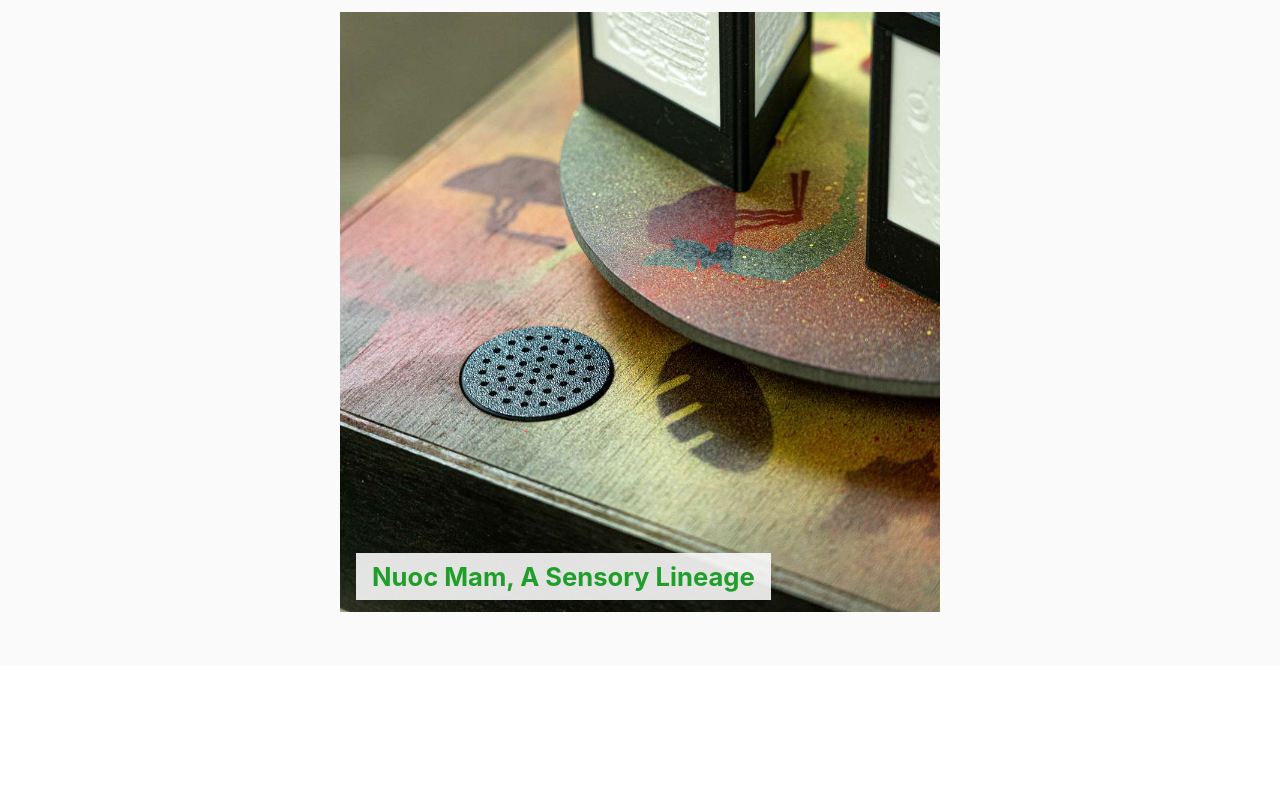
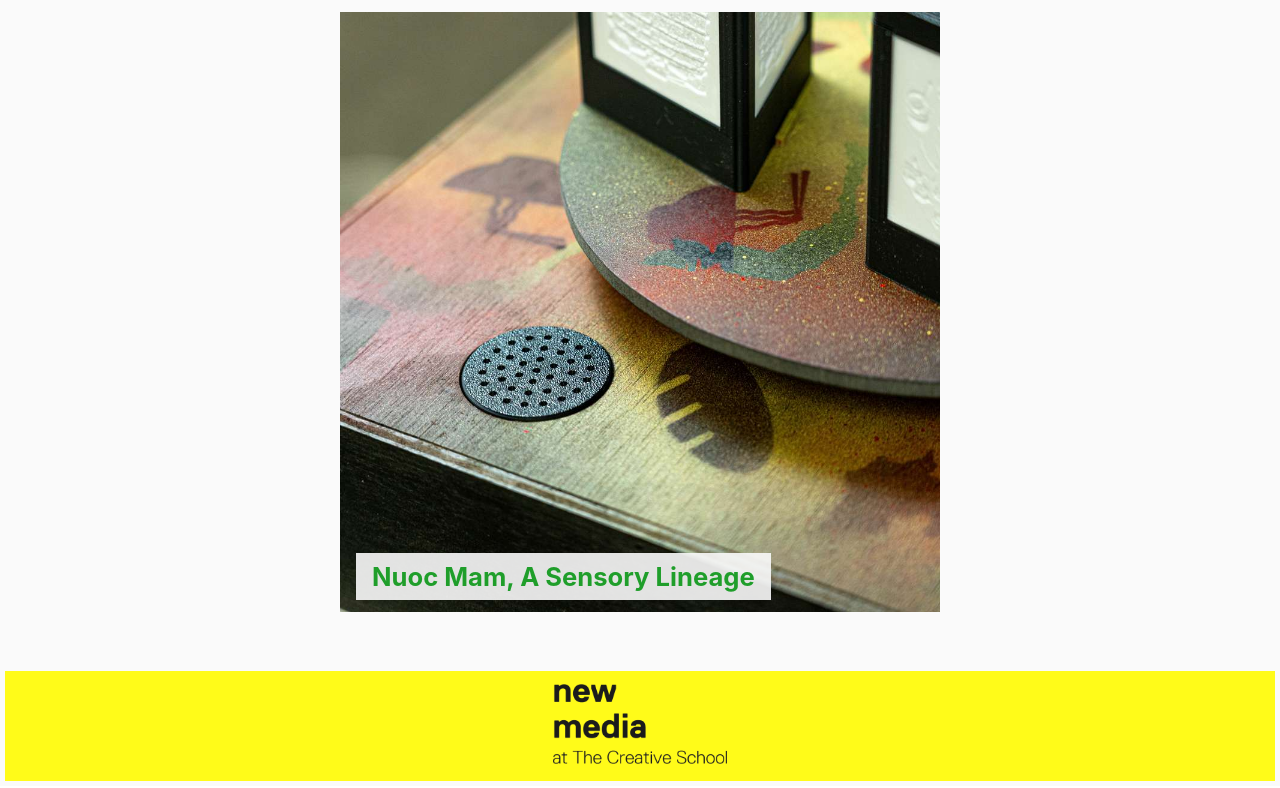
Before and after one commit to markargo/new-media-gallery, a React (Create React App) app in the folder react-app/: page /exhibition/NM26-madeof in a window 1280 px wide. Shown: the part 6056-6844 px from the top of the page. Before the commit the page ends 6722 px from the top, so only its background shows below. Built offline with nearby package versions, Linux system fonts and the light colour scheme.

Commit message:
Added simple footer

```diff
--- a/react-app/src/App.tsx
+++ b/react-app/src/App.tsx
@@ -26,7 +26,7 @@ function App() {
           <Route path="/project/:id" element={<ProjectPage />} />
           <Route path="/" element={<Navigate to={"/exhibition/NM26-madeof"} replace />}/>
         </Routes>
-        {/* <AppFooter /> */}
+        <AppFooter />
       </div>
     </Router>
   );
--- a/react-app/src/components/AppFooter.scss
+++ b/react-app/src/components/AppFooter.scss
@@ -1,10 +1,10 @@
 @import "../common.scss";
 
 .footer-wrapper {
-  background-color: rgba(0, 0, 0, 0.35);
+  background-color: rgba(255, 251, 12, 0.945);
 
   width: calc(100% - 30px);
-  height: 40px;
+  height: 100px;
   margin: 5px;
   padding: 5px 10px;
 
@@ -15,3 +15,9 @@
   align-items: center;
   justify-content: center;
 }
+
+.footer-logo {
+  height: 80px;
+  width: auto;
+  padding: 20px 10px;
+}
--- a/react-app/src/components/AppFooter.tsx
+++ b/react-app/src/components/AppFooter.tsx
@@ -1,5 +1,6 @@
 import React from 'react';
 import './AppFooter.scss';
+import { Link } from 'react-router-dom';
 import { useParams } from 'react-router-dom';
 
 interface AppFooterProps {
@@ -11,7 +12,9 @@ const AppFooter: React.FC<AppFooterProps> = () => {
 
   return (
     <div className='footer-wrapper'>
-      Made by someone at some point in time for some reason.
+        <Link to='https://www.torontomu.ca/new-media/' target='_blank' rel='noopener noreferrer'>
+          <img className='footer-logo' src={'/footer/new-media-logo.png'} alt='Logo' />
+        </Link>
     </div>
   );
 };
```
Also changed, not shown: react-app/public/footer/new-media-logo.png (added).
